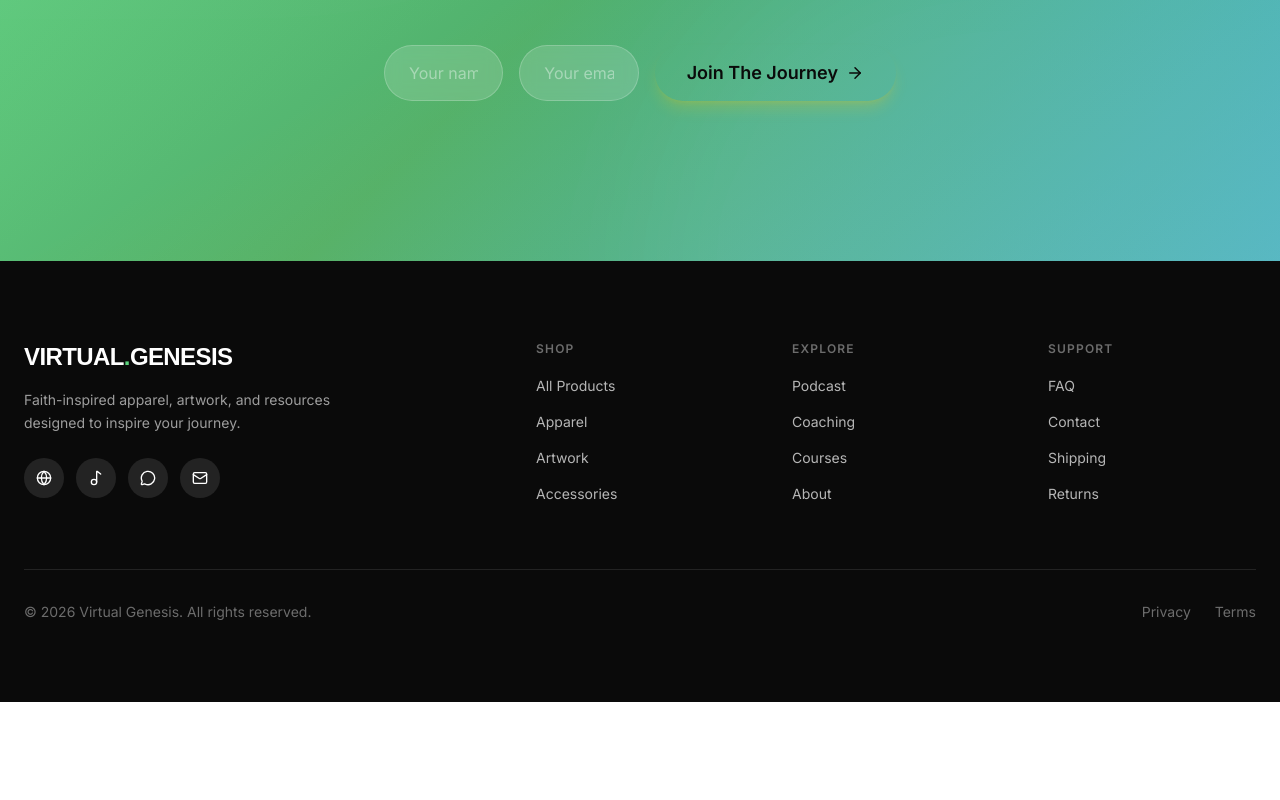
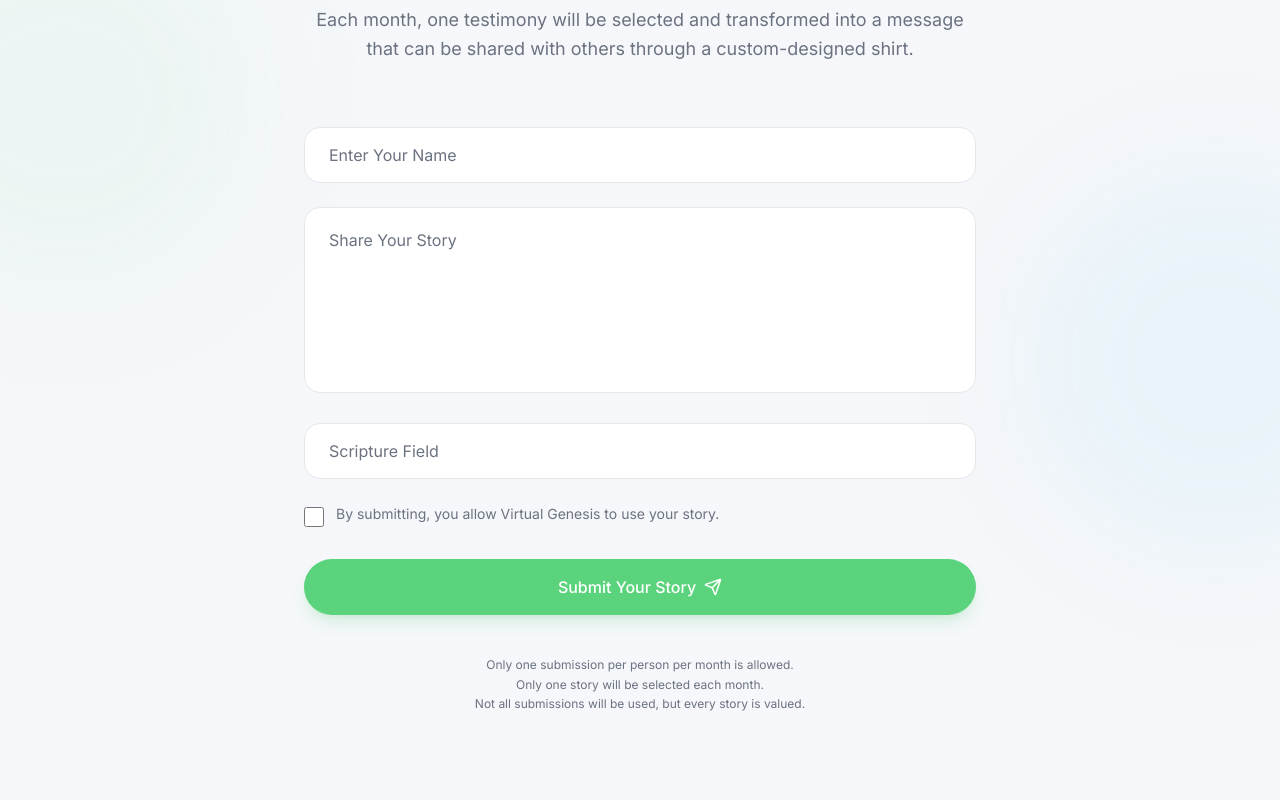
Before and after one commit to farhan-ahmed444/virtual-genesis, a Next.js app: page / in a window 1280 px wide. Shown: the part 6200-7000 px from the top of the page. Before the commit the page ends 6902 px from the top, so only its background shows below. Built offline with nearby package versions, Linux system fonts and the light colour scheme; a web font is replaced by a local one.

Commit message:
section add form

```diff
--- a/src/app/page.tsx
+++ b/src/app/page.tsx
@@ -6,6 +6,7 @@ import { PodcastSection } from '@/components/sections/PodcastSection'
 import { ProgramsSection } from '@/components/sections/ProgramsSection'
 import { Testimonials } from '@/components/sections/Testimonials'
 import { NewsletterSection } from '@/components/sections/NewsletterSection'
+import { StoryFormSection } from '@/components/sections/StoryFormSection'
 
 export default function Home() {
   return (
@@ -17,6 +18,7 @@ export default function Home() {
       <PodcastSection />
       <ProgramsSection />
       <Testimonials />
+      <StoryFormSection />
       <NewsletterSection />
     </>
   )
--- /dev/null
+++ b/src/components/sections/StoryFormSection.tsx
@@ -0,0 +1,123 @@
+'use client'
+import { useState } from 'react'
+import { AnimatedSection } from '@/components/animation/AnimatedSection'
+import { MagneticButton } from '@/components/animation/MagneticButton'
+import { Button } from '@/components/ui/button'
+import { Send, Sparkles } from 'lucide-react'
+
+export function StoryFormSection() {
+  const [submitted, setSubmitted] = useState(false)
+
+  const handleSubmit = (e: React.FormEvent) => {
+    e.preventDefault()
+    setSubmitted(true)
+  }
+
+  return (
+    <section className="relative py-32 md:py-40 overflow-hidden">
+      <div className="absolute inset-0 bg-neutral" />
+      <div className="absolute inset-0 overflow-hidden">
+        <div className="absolute top-1/4 -left-32 w-96 h-96 bg-[#5bd37c]/5 rounded-full blur-3xl" />
+        <div className="absolute bottom-1/4 -right-32 w-96 h-96 bg-[#0fa8ed]/5 rounded-full blur-3xl" />
+      </div>
+
+      <div className="relative z-10 max-w-3xl mx-auto px-6">
+        <AnimatedSection>
+          <div className="text-center mb-16">
+            <div className="inline-flex items-center gap-2 bg-[#5bd37c]/10 text-[#5bd37c] text-xs font-semibold uppercase tracking-widest px-4 py-2 rounded-full mb-6">
+              <Sparkles size={14} />
+              Share Your Story
+            </div>
+            <h2 className="text-5xl md:text-7xl font-heading font-bold leading-tight">
+              Your Story
+              <br />
+              <span className="text-[#5bd37c]">Matters</span>
+            </h2>
+            <p className="text-muted text-lg mt-6 max-w-2xl mx-auto leading-relaxed">
+              Each month, one testimony will be selected and transformed into a
+              message that can be shared with others through a custom-designed shirt.
+            </p>
+          </div>
+        </AnimatedSection>
+
+        <AnimatedSection>
+          {submitted ? (
+            <div className="text-center py-20">
+              <div className="w-20 h-20 rounded-full bg-[#5bd37c]/10 flex items-center justify-center mx-auto mb-6">
+                <Send size={32} className="text-[#5bd37c]" />
+              </div>
+              <h3 className="text-3xl font-heading font-bold mb-3">Thank You</h3>
+              <p className="text-muted text-lg max-w-md mx-auto">
+                Your story has been received. Every story is valued, and if
+                yours is selected, we&apos;ll be in touch.
+              </p>
+            </div>
+          ) : (
+            <form onSubmit={handleSubmit} className="space-y-6 max-w-2xl mx-auto">
+              <div>
+                <input
+                  type="text"
+                  placeholder="Enter Your Name"
+                  required
+                  className="w-full h-14 px-6 rounded-2xl border border-border bg-white text-foreground placeholder:text-muted focus:border-[#5bd37c] focus:ring-2 focus:ring-[#5bd37c]/20 outline-none transition-all text-base"
+                />
+              </div>
+
+              <div>
+                <textarea
+                  placeholder="Share Your Story"
+                  rows={6}
+                  required
+                  className="w-full px-6 py-5 rounded-2xl border border-border bg-white text-foreground placeholder:text-muted focus:border-[#5bd37c] focus:ring-2 focus:ring-[#5bd37c]/20 outline-none transition-all text-base resize-none"
+                />
+              </div>
+
+              <div>
+                <input
+                  type="text"
+                  placeholder="Scripture Field"
+                  className="w-full h-14 px-6 rounded-2xl border border-border bg-white text-foreground placeholder:text-muted focus:border-[#5bd37c] focus:ring-2 focus:ring-[#5bd37c]/20 outline-none transition-all text-base"
+                />
+              </div>
+
+              <label className="flex items-start gap-3 cursor-pointer group">
+                <input
+                  type="checkbox"
+                  required
+                  className="mt-1 w-5 h-5 rounded-md border-2 border-border accent-[#5bd37c] checked:bg-[#5bd37c] focus:ring-[#5bd37c]"
+                />
+                <span className="text-sm text-muted leading-relaxed group-hover:text-foreground transition-colors">
+                  By submitting, you allow Virtual Genesis to use your story.
+                </span>
+              </label>
+
+              <div className="pt-2">
+                <MagneticButton>
+                  <Button
+                    type="submit"
+                    variant="primary"
+                    size="lg"
+                    className="w-full group text-base"
+                  >
+                    Submit Your Story
+                    <Send size={18} className="group-hover:translate-x-1 transition-transform" />
+                  </Button>
+                </MagneticButton>
+              </div>
+
+              <div className="text-center pt-4">
+                <p className="text-xs text-muted leading-relaxed">
+                  Only one submission per person per month is allowed.
+                  <br />
+                  Only one story will be selected each month.
+                  <br />
+                  Not all submissions will be used, but every story is valued.
+                </p>
+              </div>
+            </form>
+          )}
+        </AnimatedSection>
+      </div>
+    </section>
+  )
+}
```
